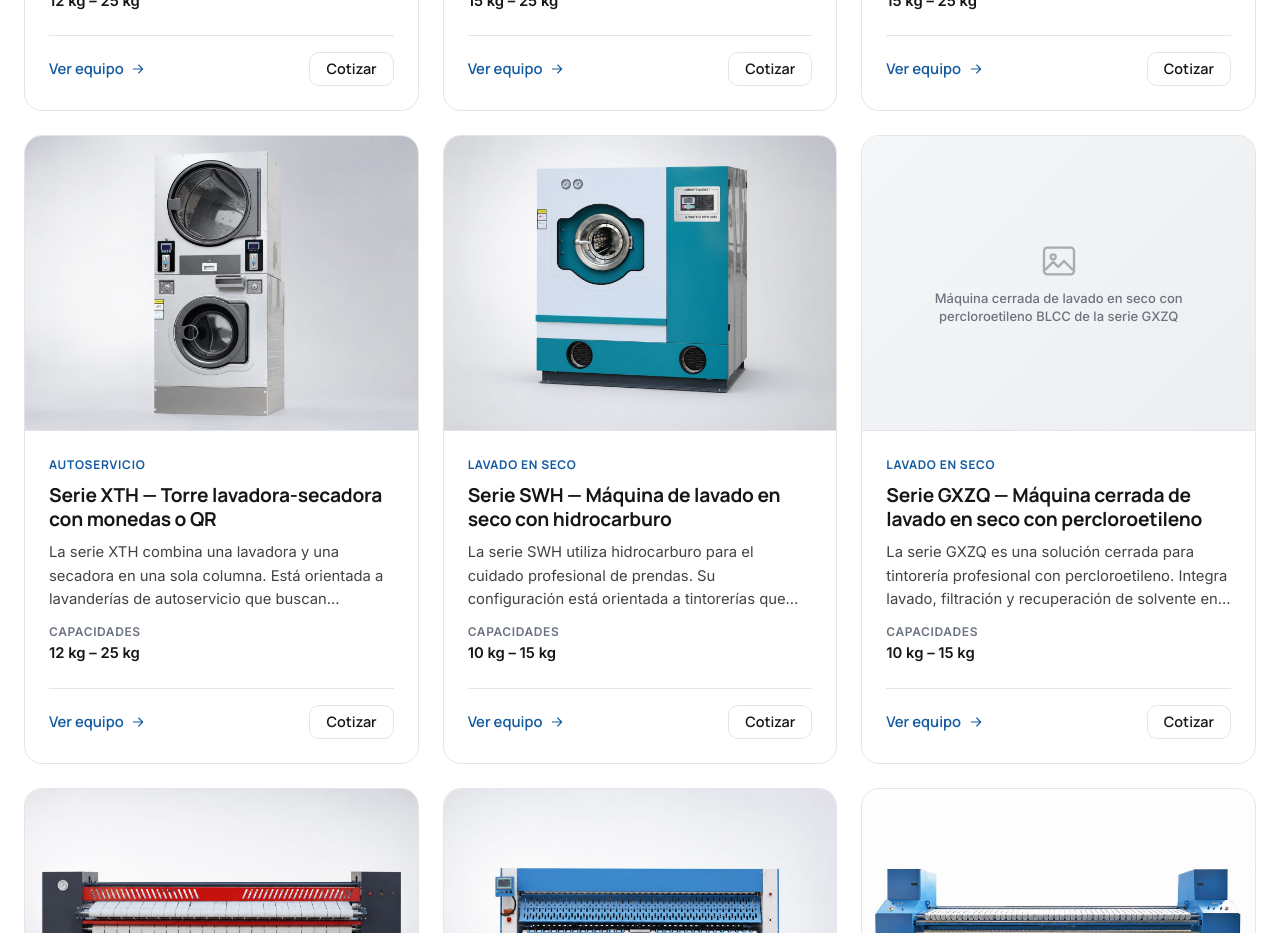
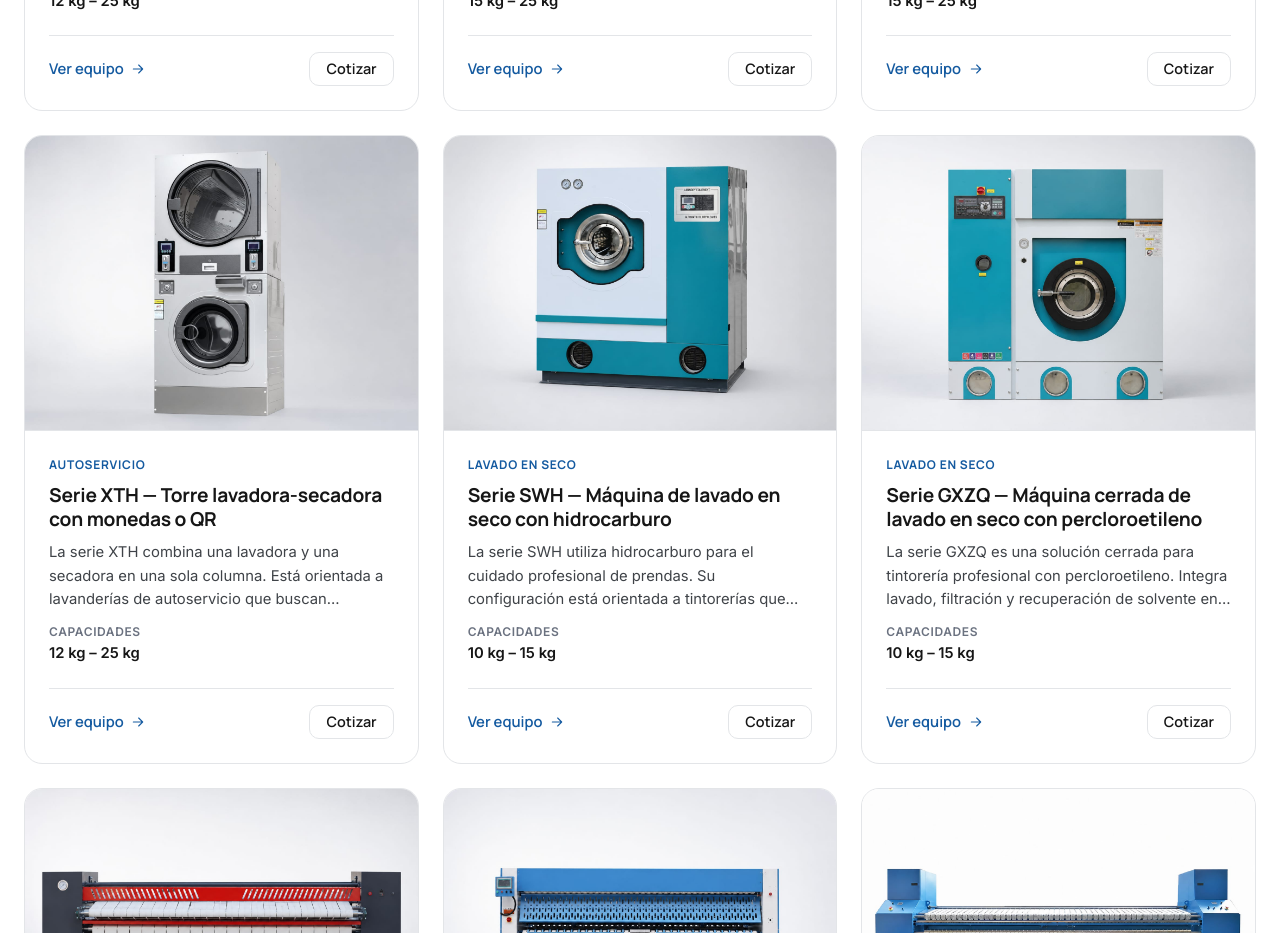
Before and after one commit to germangleza/SL.Solavi_Site, a Next.js app: page /productos in a window 1280 px wide. Shown: the part 2580-3513 px from the top of the page. Built offline with nearby package versions, Linux system fonts and the light colour scheme.

Commit message:
Wire up GXZQ product photo — last product now has a real image
All lavado-industrial and secado-industrial products now have real
photos instead of the placeholder.

Co-Authored-By: Claude Sonnet 5 <noreply@anthropic.com>
Claude-Session: https://claude.ai/code/session_01RnMEZcu6gqERemKa4YiKAK

```diff
--- a/content/products.ts
+++ b/content/products.ts
@@ -604,6 +604,7 @@ export const products: Product[] = [
       "Sistema de autolimpieza y doble filtración.",
     ],
     imageAlt: "Máquina cerrada de lavado en seco con percloroetileno BLCC de la serie GXZQ",
+    image: "/images/products/gxzq.jpg",
     technicalNotice:
       "La instalación, operación, ventilación y manejo de solventes deben cumplir la normativa local aplicable. SV Solavi debe validar los requisitos regulatorios y de seguridad antes de ofrecer este equipo.",
     ctaLabel: "Hablar con un especialista en tintorería",
```
Also changed, not shown: public/images/products/Serie GXZQ — Máquina cerrada de lavado en seco con percloroetileno.png (deleted), public/images/products/gxzq.jpg (added).
